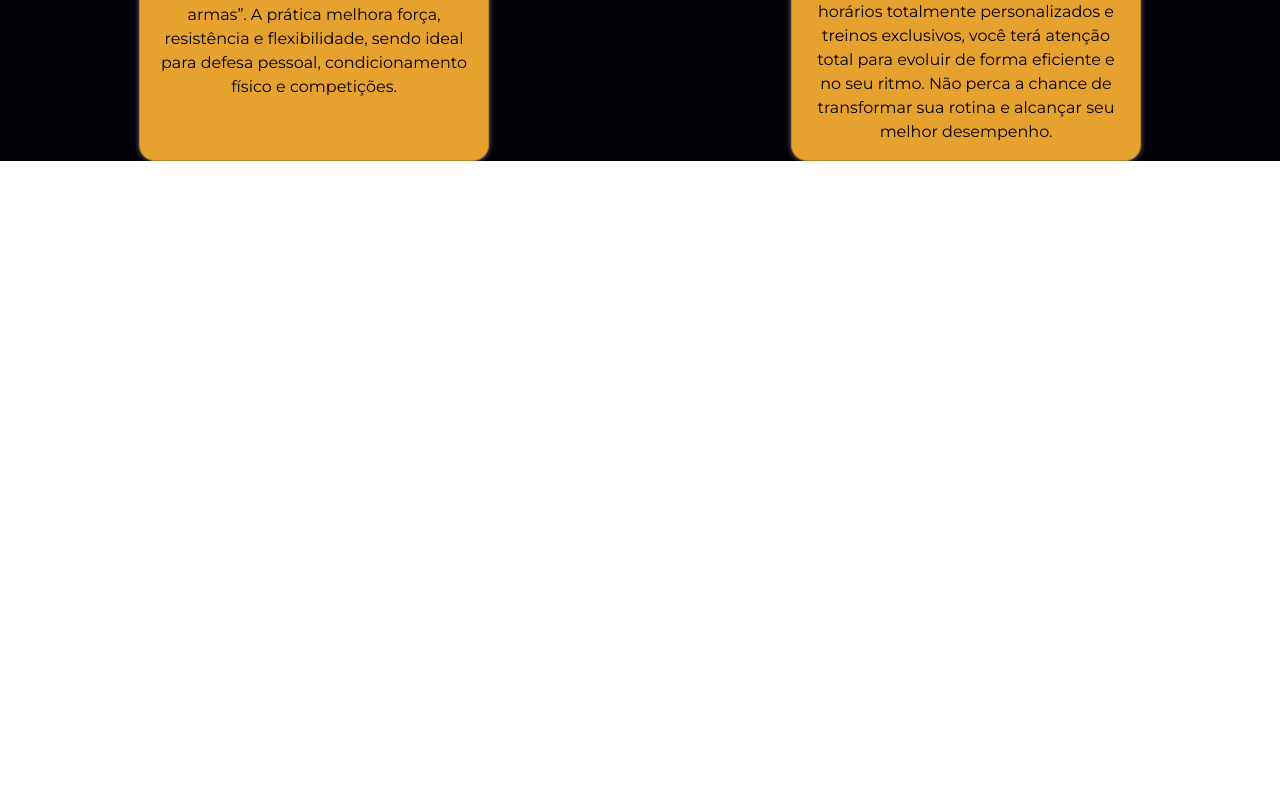
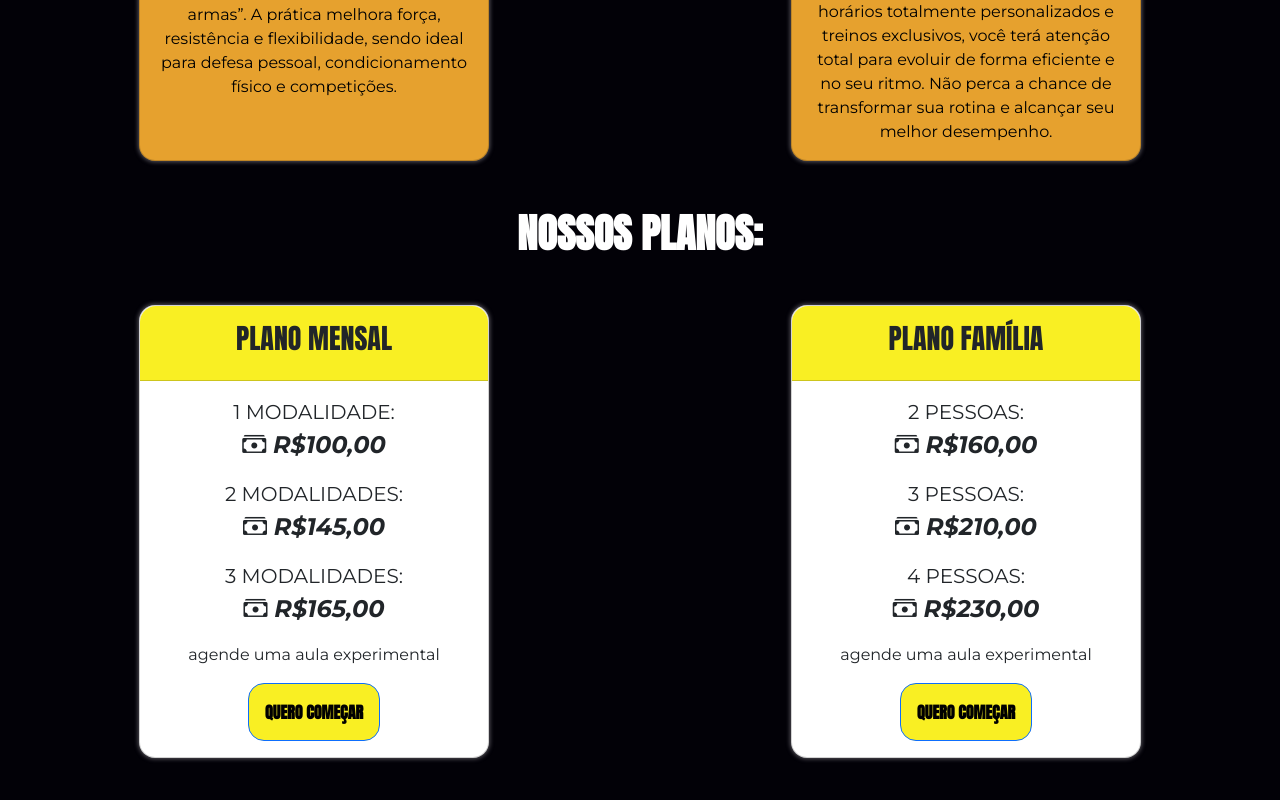
Before and after one commit to gabrielcarvalhogc/academia-fight-house, a React (Vite) app: page / in a window 1280 px wide. Shown: the part 1435-2235 px from the top of the page. Before the commit the page ends 1596 px from the top, so only its background shows below. Built offline with nearby package versions, Linux system fonts and the light colour scheme.

Commit message:
feat: seção de planos

```diff
--- a/src/App.jsx
+++ b/src/App.jsx
@@ -4,6 +4,7 @@ import 'bootstrap-icons/font/bootstrap-icons.css';
 import Header from './components/header/Header';
 import SobreNos from './components/sobreNos/SobreNos';
 import Modalidades from './components/modalidades/Modalidades';
+import Planos from './components/planos/Planos';
 
 function App() {
 
@@ -13,6 +14,7 @@ function App() {
       <main style={{backgroundColor: 'var(--black)'}}>
         <SobreNos/>
         <Modalidades/>
+        <Planos/>
       </main>
     </>
   )
--- /dev/null
+++ b/src/components/planos/Planos.css
@@ -0,0 +1,18 @@
+.card-header {
+    background-color: var(--yellow);
+}
+
+.card-title {
+    font-family: var(--font-title);
+}
+
+.button {
+    background-color: var(--yellow);
+    font-family: var(--font-title);
+}
+
+.button:hover {
+    background-color: var(--yellow);
+    box-shadow: 0 0 2px 4px var(--yellow);
+    scale: 1.1;
+}
--- /dev/null
+++ b/src/components/planos/Planos.tsx
@@ -0,0 +1,66 @@
+import React from 'react';
+import Button from 'react-bootstrap/Button';
+import Card from 'react-bootstrap/Card';
+import './Planos.css';
+import { Col, Row } from 'react-bootstrap';
+
+function Planos() {
+    return (
+        <>
+            <h2 className='card-title text-center text-uppercase my-5 fs-1 fw-bold  text-white'>Nossos Planos:</h2>
+
+            <Row>
+
+                <Col xs={12} md={6} className='mb-5'>
+                    <Card className="text-center mx-auto bg-white rounded-4">
+                        <Card.Header className='card-header text-uppercase p-3 rounded-top-4'>
+                            <Card.Title className='card-title fs-3'>Plano mensal</Card.Title>
+                        </Card.Header>
+                        <Card.Body className='fs-5 text-uppercase'>
+                            <Card.Text>
+                                1 Modalidade:<br />
+                                <i className="bi bi-cash-stack fw-bold fs-4">  R$100,00</i>
+                            </Card.Text>
+                            <Card.Text>
+                                2 Modalidades:<br />
+                                <i className="bi bi-cash-stack fw-bold fs-4">  R$145,00</i>
+                            </Card.Text>
+                            <Card.Text>
+                                3 Modalidades:<br />
+                                <i className="bi bi-cash-stack fw-bold fs-4">  R$165,00</i>
+                            </Card.Text>
+                            <Card.Text className='fs-6 text-lowercase'>Agende uma aula experimental</Card.Text>
+                            <Button className='button p-3 rounded-4 text-black fw-bold text-uppercase'>Quero começar</Button>
+                        </Card.Body>
+                    </Card>
+                </Col>
+
+                <Col xs={12} md={6} className='mb-5'>
+                    <Card className="text-center mx-auto bg-white rounded-4">
+                        <Card.Header className='card-header text-uppercase p-3 rounded-top-4'>
+                            <Card.Title className='card-title fs-3'>Plano família</Card.Title>
+                        </Card.Header>
+                        <Card.Body className='fs-5 text-uppercase'>
+                            <Card.Text>
+                                2 Pessoas:<br />
+                                <i className="bi bi-cash-stack fw-bold fs-4">  R$160,00</i>
+                            </Card.Text>
+                            <Card.Text>
+                                3 Pessoas:<br />
+                                <i className="bi bi-cash-stack fw-bold fs-4">  R$210,00</i>
+                            </Card.Text>
+                            <Card.Text>
+                                4 Pessoas:<br />
+                                <i className="bi bi-cash-stack fw-bold fs-4">  R$230,00</i>
+                            </Card.Text>
+                            <Card.Text className='fs-6 text-lowercase'>Agende uma aula experimental</Card.Text>
+                            <Button className='button p-3 rounded-4 text-black fw-bold text-uppercase'>Quero começar</Button>
+                        </Card.Body>
+                    </Card>
+                </Col >
+            </Row>
+        </>
+    );
+}
+
+export default Planos;
```
